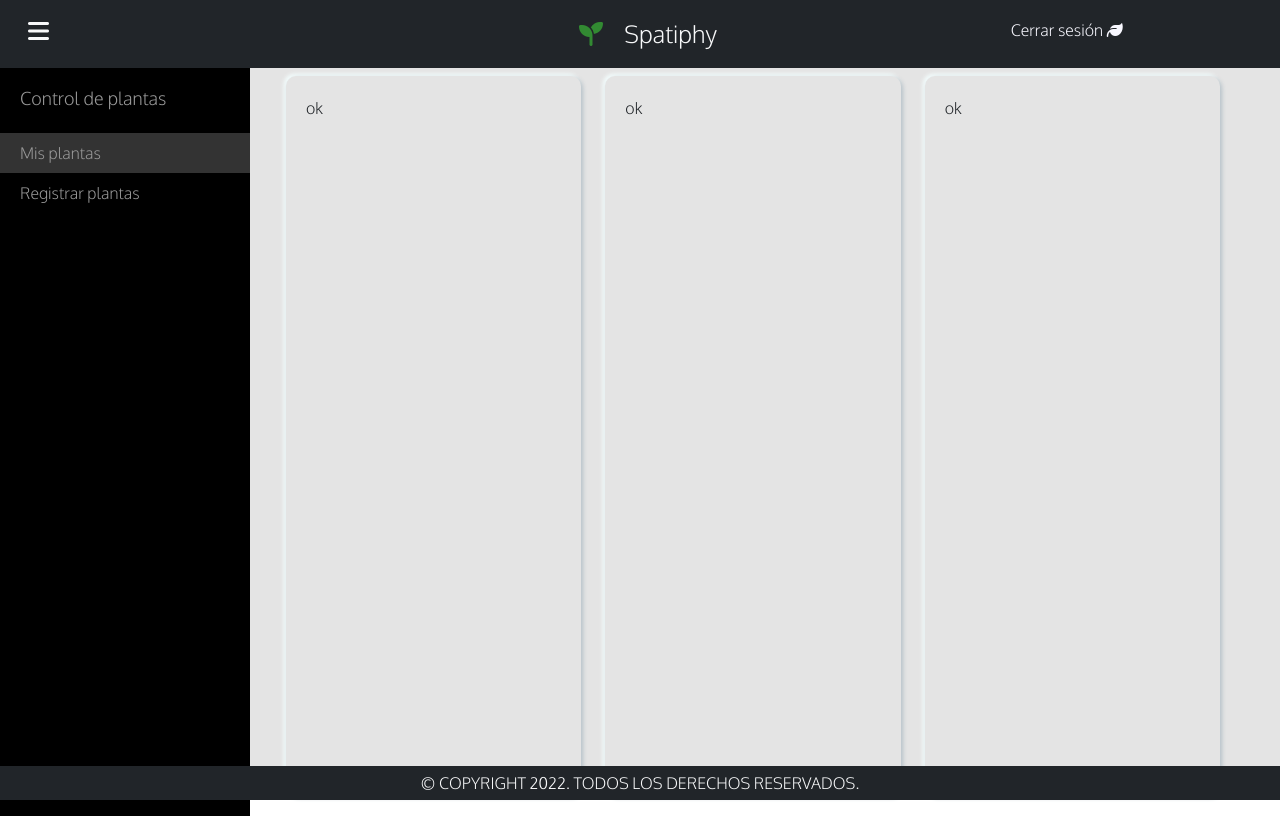
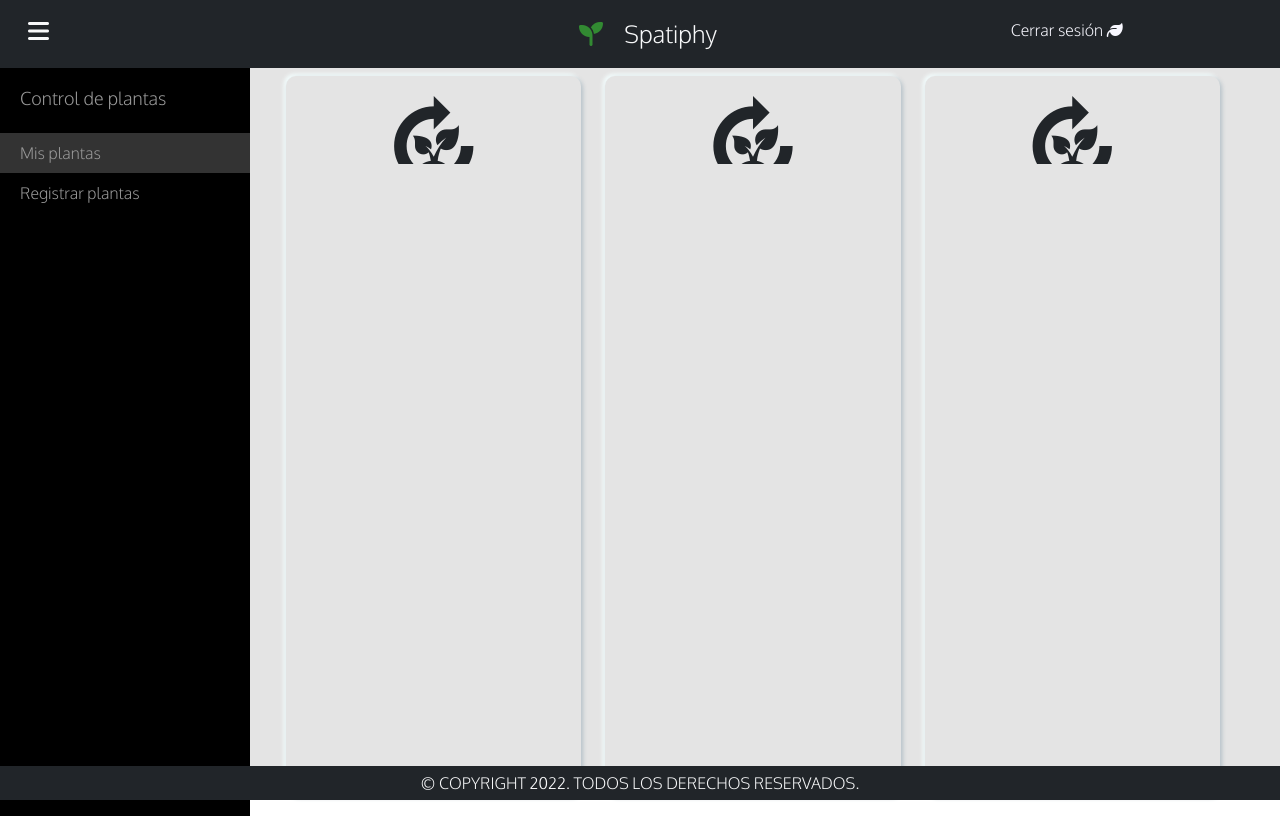
Before and after one commit to FFahrenheit/tamagotchi-plant-front-end, an Angular app: page /plants/dashboard in a window 1280 px wide. Built offline with nearby package versions, Linux system fonts and the light colour scheme; sample sign-in values are in the browser's storage.

Commit message:
card layout

```diff
--- a/angular.json
+++ b/angular.json
@@ -28,6 +28,7 @@
               "src/assets"
             ],
             "styles": [
+              "./node_modules/@angular/material/prebuilt-themes/indigo-pink.css",
               "src/styles.scss",
               "node_modules/ngx-toastr/toastr.css"
             ],
@@ -102,6 +103,7 @@
               "src/assets"
             ],
             "styles": [
+              "./node_modules/@angular/material/prebuilt-themes/indigo-pink.css",
               "src/styles.scss"
             ],
             "scripts": []
--- a/package.json
+++ b/package.json
@@ -11,11 +11,13 @@
   "private": true,
   "dependencies": {
     "@angular/animations": "^14.1.1",
+    "@angular/cdk": "^14.2.1",
     "@angular/common": "^14.1.1",
     "@angular/compiler": "^14.1.1",
     "@angular/core": "^14.1.1",
     "@angular/forms": "^14.1.1",
     "@angular/localize": "^14.1.1",
+    "@angular/material": "^14.2.1",
     "@angular/platform-browser": "^14.1.1",
     "@angular/platform-browser-dynamic": "^14.1.1",
     "@angular/router": "^14.1.1",
--- a/src/app/plants/plant-card/plant-card.component.html
+++ b/src/app/plants/plant-card/plant-card.component.html
@@ -1,5 +1,7 @@
 <div class="card-wrapper">
     <div class="card-body">
-        ok
+        <div class="row card-thumbnail">
+           <mat-icon>compost</mat-icon>
+        </div>
     </div>
 </div>
--- a/src/app/plants/plant-card/plant-card.component.scss
+++ b/src/app/plants/plant-card/plant-card.component.scss
@@ -7,6 +7,20 @@
 }
 
 .card-body{
+    padding: 10px;
+    height: 100%;
+}
 
-    padding: 10px;
+.card-thumbnail{
+    height: 10%;
+    text-align: center;
+    align-items: center;
+    justify-content: center;
+    overflow: hidden;
 }
+
+mat-icon{
+    font-size: 100px;
+    width: fit-content;
+    height: fit-content;
+}
--- a/src/app/plants/plants.module.ts
+++ b/src/app/plants/plants.module.ts
@@ -4,6 +4,7 @@
 import { PlantsRoutes } from './plants.routing';
 import { PlantSelectionViewComponent } from './plant-selection-view/plant-selection-view.component';
 import { PlantCardComponent } from './plant-card/plant-card.component';
+import { MatIconModule } from '@angular/material/icon';
 
 
 
@@ -14,7 +15,11 @@
   ],
   imports: [
     CommonModule,
+    MatIconModule,
     RouterModule.forChild(PlantsRoutes)
+  ],
+  exports:[
+    MatIconModule
   ]
 })
 export class PlantsModule { }
--- a/src/index.html
+++ b/src/index.html
@@ -25,12 +25,17 @@
         <link rel="preconnect" href="https://fonts.googleapis.com">
         <link rel="preconnect" href="https://fonts.gstatic.com" crossorigin>
         <link href="https://fonts.googleapis.com/css2?family=Oxygen:wght@300&display=swap" rel="stylesheet">
-    </head>
+            <link rel="preconnect" href="https://fonts.gstatic.com">
+        <link href="https://fonts.googleapis.com/css2?family=Roboto:wght@300;400;500&display=swap" rel="stylesheet">
+        <link href="https://fonts.googleapis.com/icon?family=Material+Icons" rel="stylesheet">
+
+</head>
     <body>
         <app-root>
             <div class="loader"></div>
         </app-root>
     </body>
+
     <script src="https://cdn.jsdelivr.net/npm/@popperjs/core@2.9.2/dist/umd/popper.min.js" integrity="sha384-IQsoLXl5PILFhosVNubq5LC7Qb9DXgDA9i+tQ8Zj3iwWAwPtgFTxbJ8NT4GN1R8p" crossorigin="anonymous"></script>
     <script src="https://cdn.jsdelivr.net/npm/bootstrap@5.0.2/dist/js/bootstrap.min.js" integrity="sha384-cVKIPhGWiC2Al4u+LWgxfKTRIcfu0JTxR+EQDz/bgldoEyl4H0zUF0QKbrJ0EcQF" crossorigin="anonymous"></script>
 </html>
--- a/src/styles.scss
+++ b/src/styles.scss
@@ -17,3 +17,5 @@
 }
 /* Importing Bootstrap SCSS file. */
 @import '~bootstrap/scss/bootstrap';
+html, body { height: 100%; }
+body { margin: 0; font-family: Roboto, "Helvetica Neue", sans-serif; }
```
Also changed, not shown: 1 other file (tests, documents, lock files or other folders).
